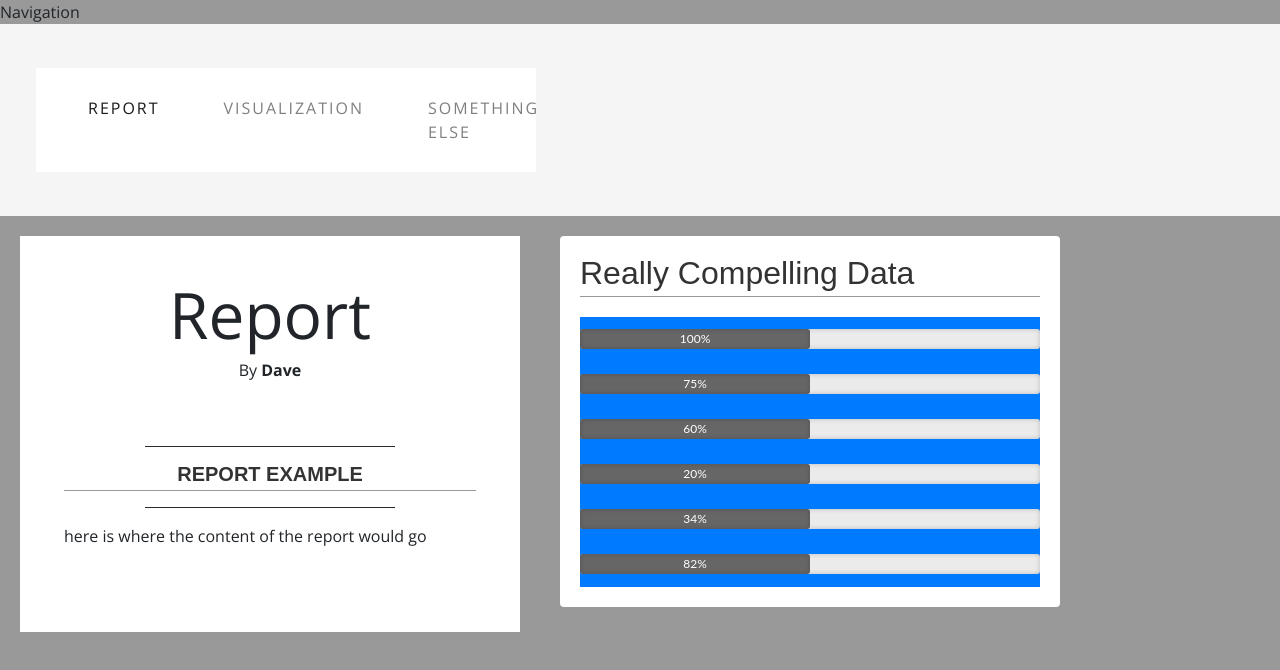
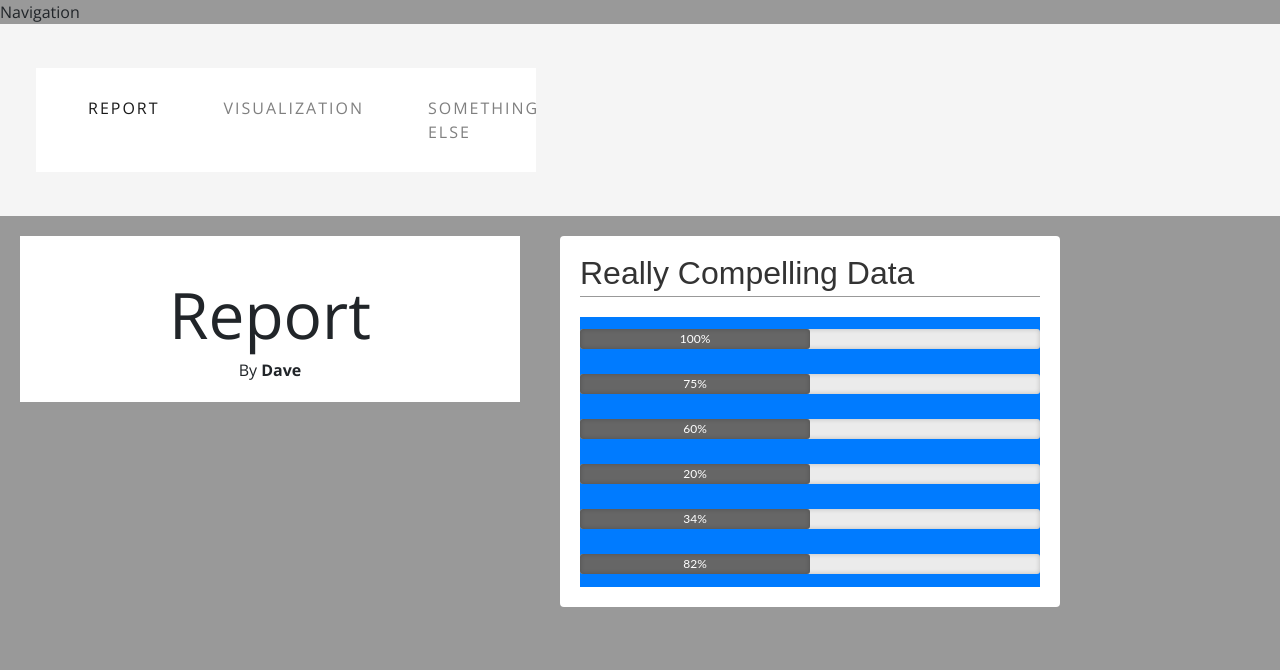
Before and after one commit to alpha-dog/demo, a website: page about.html in a window 1280 px wide. Drawn offline with nearby package versions, Linux system fonts and the light colour scheme.

Commit message:
re-containerization

```diff
--- a/about.html
+++ b/about.html
@@ -20,6 +20,7 @@
 
   <!-- Custom styles for this template -->
   <link href="css/business-casual.css" rel="stylesheet">
+
   <script>
     $('.horizontal .progress-fill span').each(function () {
       var percent = $(this).html();
@@ -118,18 +119,9 @@
       <div clas="text-heading text-muted text-lg">By
         <strong>Dave</strong>
       </div>
-    </div>
 
 
-    <div class="bg-faded p-4 my-4">
-      <hr class="divider">
-      <h2 class="text-center text-lg text-uppercase my-0">
-        <strong>Report Example</strong>
-      </h2>
-      <hr class="divider">
-      <img class="img-fluid float-left mr-4 d-none d-lg-block" src=d -none alt="">
-      <p>here is where the content of the report would go</p>
-      <!-- Horizontal, rounded -->
+
     </div>
   </div>
 
```
Also changed, not shown: contact.html (+4 -2 lines), index.html (+4 -2 lines).
